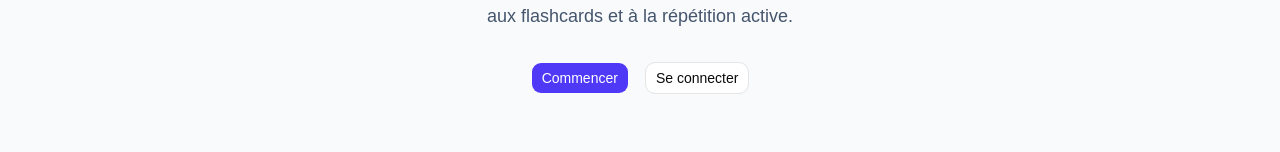
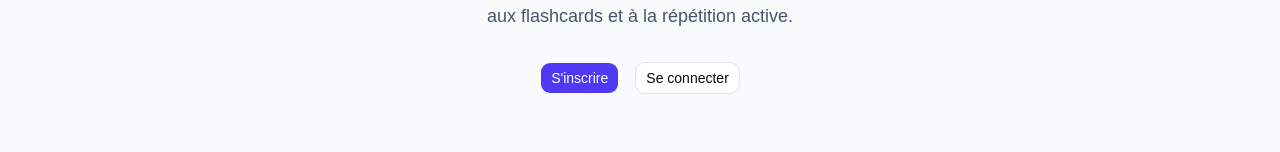
Before and after one commit to Helderfox49/polycards, a React (Vite) app in the folder frontend/: page / in a window 1280 px wide. Shown: the part 219-371 px from the top of the page. Built offline with nearby package versions, Linux system fonts and the light colour scheme; no server answers.

Commit message:
Modification titre de la page

```diff
--- a/frontend/index.html
+++ b/frontend/index.html
@@ -7,7 +7,7 @@
     <link rel="icon" type="image/png" sizes="16x16" href="/favicon-16x16.png" />
     <link rel="apple-touch-icon" sizes="180x180" href="/apple-touch-icon.png" />
     <meta name="viewport" content="width=device-width, initial-scale=1.0" />
-    <title>frontend</title>
+    <title>Polycards</title>
   </head>
   <body>
     <div id="root"></div>
--- a/frontend/src/components/Home.jsx
+++ b/frontend/src/components/Home.jsx
@@ -30,9 +30,9 @@ export default function Home() {
                 </p>
 
                 <div className="mt-8 flex gap-4 justify-center">
-                    <Link to="/dashboard">
+                    <Link to="/sign-up">
                         <Button className="text-white bg-indigo-600 hover:bg-indigo-700">
-                            Commencer
+                            S'inscrire
                         </Button>
                     </Link>
 
```
